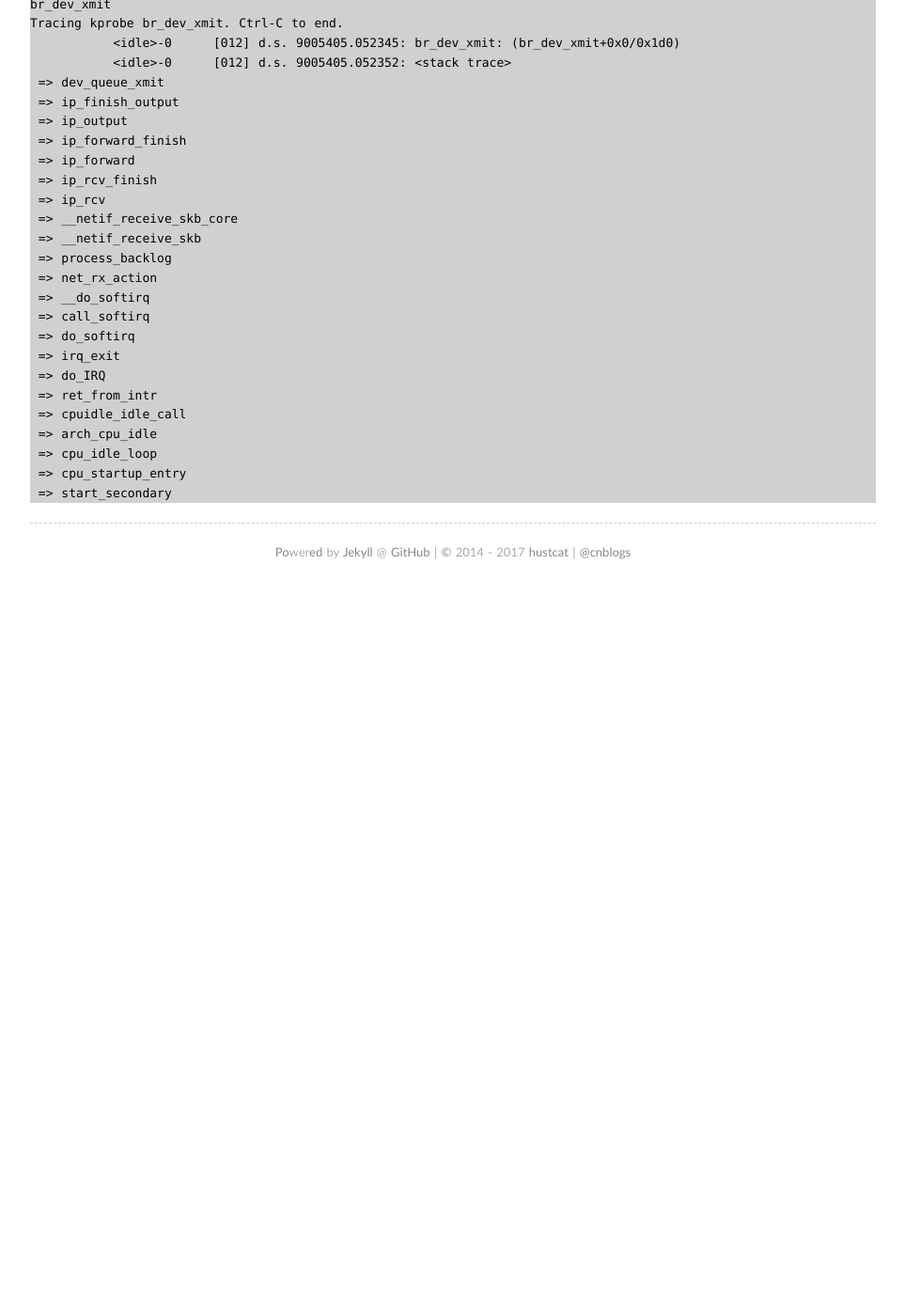
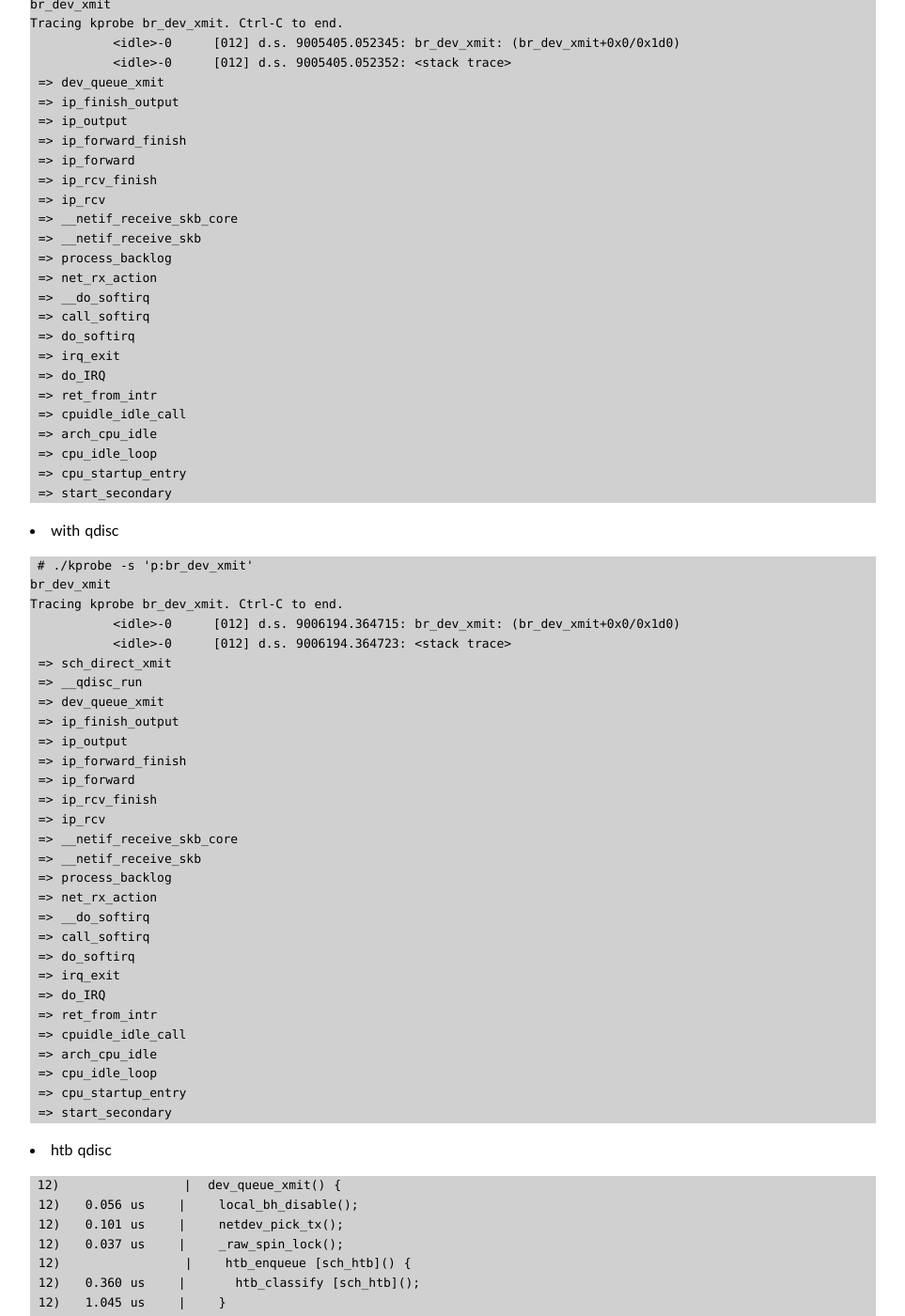
Before and after one commit to hustcat/hustcat.github.io, a Jekyll site: the page built from wiki/network/vxlan_receive_path.md, in a window 1280 px wide and 1400 px high, scrolled down 1090 px. Shown: the whole window at 94% size, without its empty margins (158-1121 px from the left). Built offline with Jekyll 4.4.1, drawn with Linux system fonts in a browser that asks for light colours; some web fonts are replaced; our own code applies the rules of GitHub Pages for plain Markdown files; comment, search, counter and statistics services are not loaded; before the commit the page ends 1720 px from its top, so only the background shows below that; some of the changed text lies outside the part shown.

Commit message:
Update vxlan_receive_path.md

````diff
--- a/wiki/network/vxlan_receive_path.md
+++ b/wiki/network/vxlan_receive_path.md
@@ -81,3 +81,62 @@ Tracing kprobe br_dev_xmit. Ctrl-C to end.
  => cpu_startup_entry
  => start_secondary
  ```
+
+ * with qdisc
+
+ ```
+ # ./kprobe -s 'p:br_dev_xmit'
+br_dev_xmit
+Tracing kprobe br_dev_xmit. Ctrl-C to end.
+          <idle>-0     [012] d.s. 9006194.364715: br_dev_xmit: (br_dev_xmit+0x0/0x1d0)
+          <idle>-0     [012] d.s. 9006194.364723: <stack trace>
+ => sch_direct_xmit
+ => __qdisc_run
+ => dev_queue_xmit
+ => ip_finish_output
+ => ip_output
+ => ip_forward_finish
+ => ip_forward
+ => ip_rcv_finish
+ => ip_rcv
+ => __netif_receive_skb_core
+ => __netif_receive_skb
+ => process_backlog
+ => net_rx_action
+ => __do_softirq
+ => call_softirq
+ => do_softirq
+ => irq_exit
+ => do_IRQ
+ => ret_from_intr
+ => cpuidle_idle_call
+ => arch_cpu_idle
+ => cpu_idle_loop
+ => cpu_startup_entry
+ => start_secondary
+ ```
+
+* htb qdisc
+
+```
+ 12)               |  dev_queue_xmit() {
+ 12)   0.056 us    |    local_bh_disable();
+ 12)   0.101 us    |    netdev_pick_tx();
+ 12)   0.037 us    |    _raw_spin_lock();
+ 12)               |    htb_enqueue [sch_htb]() {
+ 12)   0.360 us    |      htb_classify [sch_htb]();
+ 12)   1.045 us    |    }
+ 12)               |    __qdisc_run() {
+ 12)   0.040 us    |      htb_dequeue [sch_htb]();
+ 12)               |      sch_direct_xmit() {
+ 12)               |        dev_hard_start_xmit() {
+ 12)   0.116 us    |          netif_skb_dev_features();
+ 12)   1.051 us    |          dev_queue_xmit_nit();
+ 12)   2.659 us    |          br_dev_xmit();
+ 12)   4.958 us    |        }
+ 12)   0.035 us    |        _raw_spin_lock();
+ 12)   5.623 us    |      }
+ 12)   6.373 us    |    }
+ 12)   0.037 us    |    local_bh_enable();
+ 12) + 10.378 us   |  }
+ ```
````
